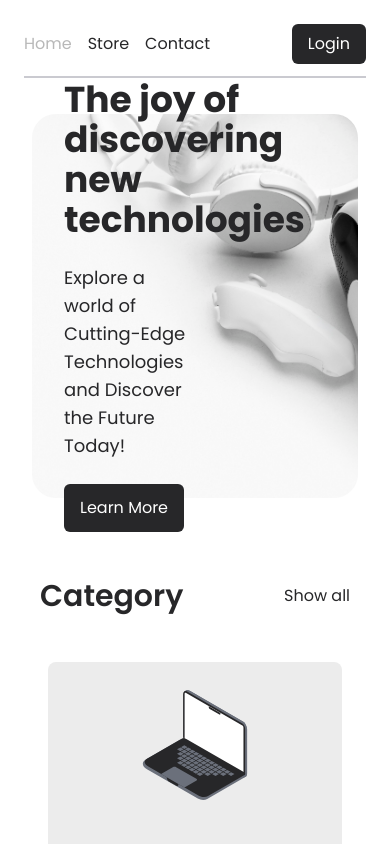
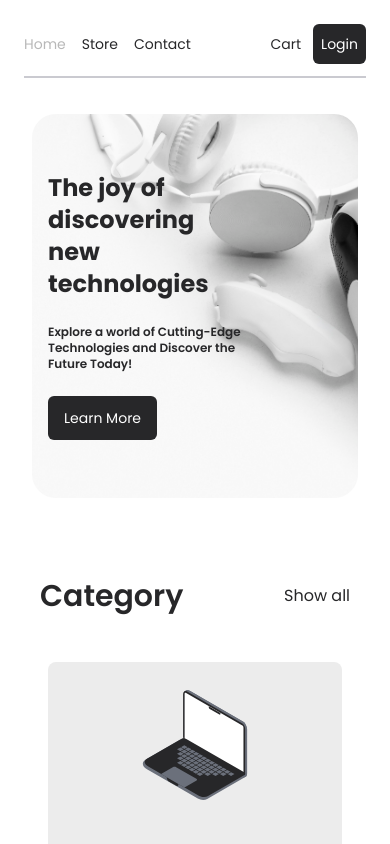
Before and after one commit to mjmajlesi/ecommereShop, a Next.js app: page / in a window 390 px wide. Shown: the top 844 px of the page. Built offline with nearby package versions, Linux system fonts and the light colour scheme; data requests are answered from the project's data file.

Commit message:
responsive header site and add limk cart to navbar

```diff
--- a/src/Components/Footer.tsx
+++ b/src/Components/Footer.tsx
@@ -4,8 +4,8 @@ import { FaGithub, FaLinkedinIn, FaTelegramPlane } from "react-icons/fa";
 function Footer() {
   return (
     <div className="w-full bg-[#292927] text-white p-4 px-6 mt-12 flex items-center justify-between ">
-      <span className="font-semibold ">
-        © 2024 Copyright: Mohammad Javad Majlesi
+      <span className="text-sm md:text-base md:font-semibold">
+        © 2024 Copyright: MohammadJavad Majlesi
       </span>
       <div className="flex items-center gap-3">
         <a href="https://github.com/mjmajlesi" target="_blank">
--- a/src/Components/Header.tsx
+++ b/src/Components/Header.tsx
@@ -10,14 +10,14 @@ function Header() {
           className="bg-cover bg-center h-96 bg-no-repeat rounded-3xl"
           style={{ backgroundImage: `url(${header.src})` }}
         >
-            <div className="flex flex-col justify-center items-start gap-2 mx-8 w-2/5 h-full text-[#272729]">
-                <h1 className="text-4xl font-bold">
+            <div className="flex flex-col justify-center items-start gap-2 mx-4 md:mx-8 w-3/5 md:w-2/5 h-full text-[#272729]">
+                <h1 className="text-2xl md:text-3xl xl:text-4xl font-bold">
                     The joy of discovering new technologies
                 </h1>
-                <p className="text-lg mt-4 font-normal">
-                    Explore a world of Cutting-Edge Technologies <br /> and Discover the Future Today!
+                <p className="text-xs mt-4 md:text-lg font-semibold">
+                    Explore a world of Cutting-Edge Technologies and Discover the Future Today!
                 </p>
-                <button className="bg-[#272729] text-white px-4 py-3 mt-4 rounded-md">
+                <button className="bg-[#272729] text-sm md:text-base text-white px-4 py-3 mt-4 rounded-md">
                     Learn More
                 </button>
             </div>
--- a/src/Components/Navbar.tsx
+++ b/src/Components/Navbar.tsx
@@ -35,7 +35,7 @@ function Navbar() {
                 <li key={nav.name}>
                   <Link
                     href={nav.href}
-                    className={`hover:text-gray-500 ${
+                    className={`hover:text-gray-500 text-sm md:text-base ${
                       pathname === nav.href && "text-[#b8b8b8]"
                     }`}
                   >
@@ -45,10 +45,15 @@ function Navbar() {
               ))}
             </ul>
           </div>
-          <div>
-            <button className="bg-[#272729] text-white px-4 py-2 rounded-md">
-              <Link href="/login">Login</Link>
+          <div className="flex items-center gap-3">
+            <div>
+                <Link className="text-sm md:text-base" href={"/Cart"}>Cart</Link>
+            </div>
+            <div>
+            <button className="bg-[#272729] text-white p-2 md:px-4  md:py-2 rounded-md">
+              <Link className="text-sm md:text-base" href="/login">Login</Link>
             </button>
+            </div>
           </div>
         </div>
       </Container>
```
